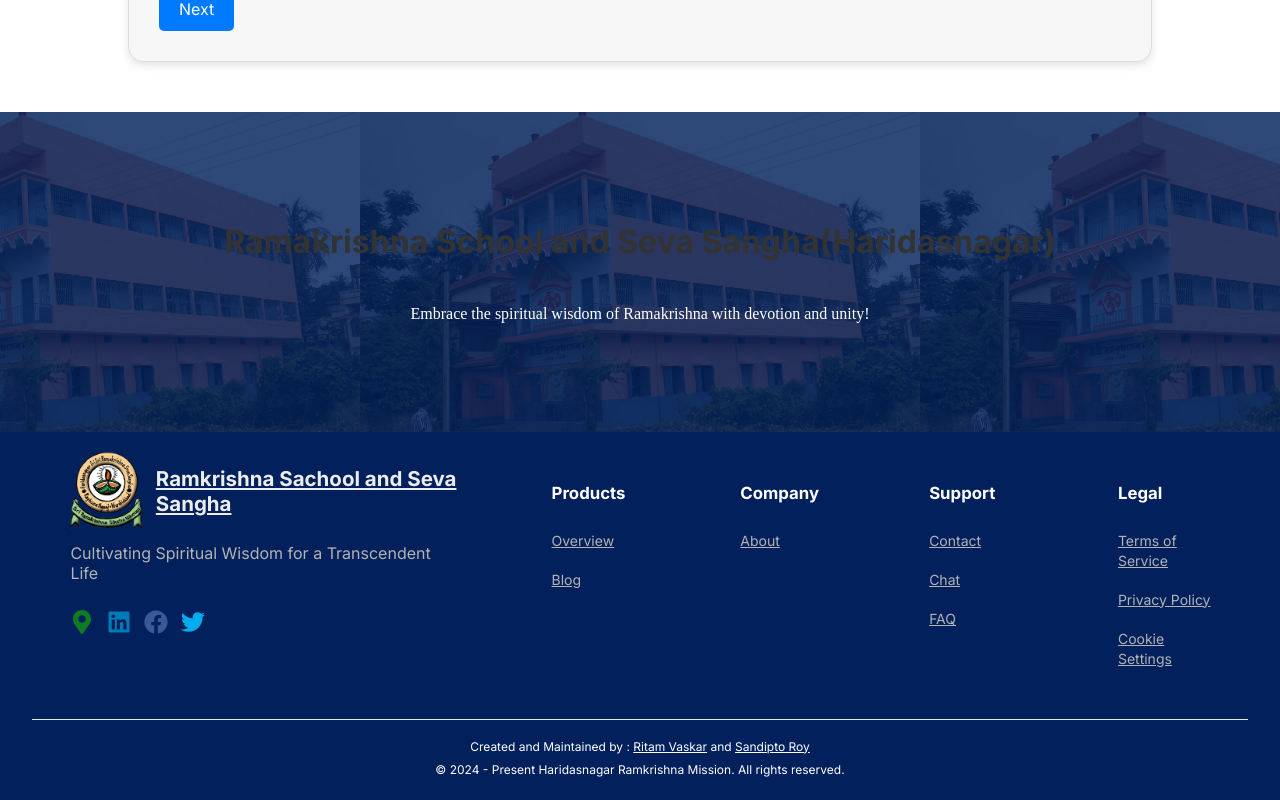
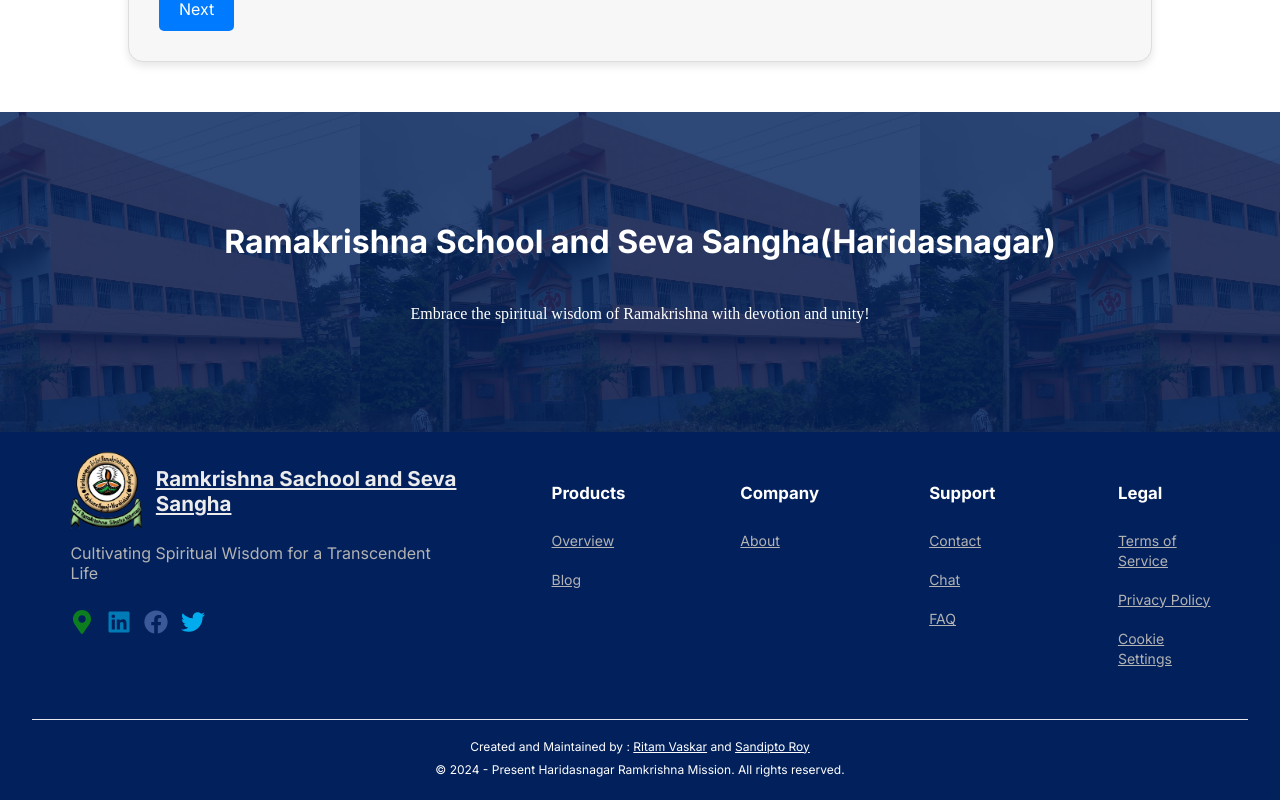
Before and after one commit to Ritam-Vaskar/srsn-frontend-new, a React (Vite) app: page /school/admission_form in a window 1280 px wide. Shown: the part 1488-2288 px from the top of the page. Built offline with nearby package versions, Linux system fonts and the light colour scheme.

Commit message:
h2 color

```diff
--- a/src/Schoolpages/AdmissionForm/styles/AdmissionForm.css
+++ b/src/Schoolpages/AdmissionForm/styles/AdmissionForm.css
@@ -110,7 +110,6 @@ tbody tr:nth-child(even) {
 h2 {
   text-align: center;
   font-size: 24px;
-  color: #333;
   margin-bottom: 20px;
 }
 
```
